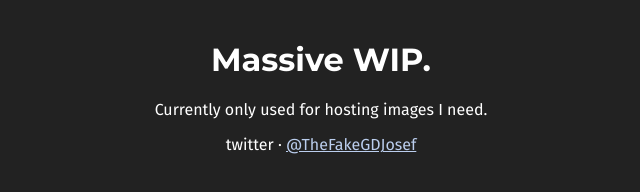
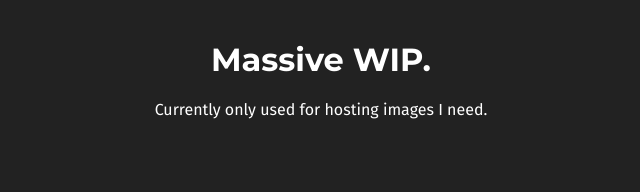
Before and after one commit to gdjosef/gdjosef.github.io, a plain HTML site: page index.html in a window 1280 px wide. Shown: the whole page, without its empty margins (319-959 px from the left). Drawn offline with Linux system fonts and the light colour scheme.

Commit message:
Removed Twitter link

```diff
--- a/index.html
+++ b/index.html
@@ -14,8 +14,6 @@
     <div class="container">
         <h1>Massive WIP.</h1>
         <p>Currently only used for hosting images I need.</p>
-
-        <p>twitter &middot; <a href="https://twitter.com/TheFakeGDJosef">@TheFakeGDJosef</a></p>
     </div>
 
 </body>
```
